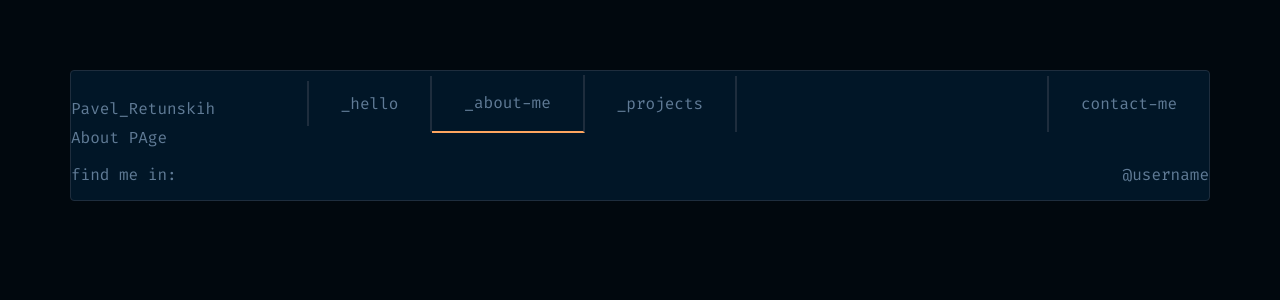
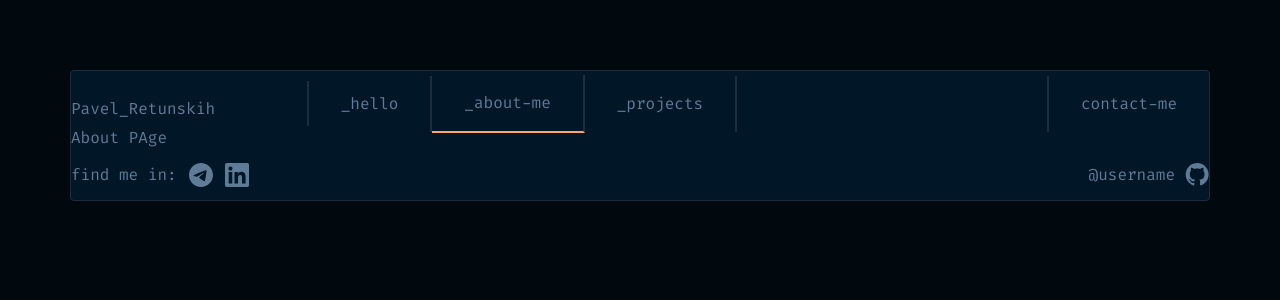
Before and after one commit to Pavel-Retunskih/portfolionext, a Next.js app: page /about_me in a window 1280 px wide. Shown: the top 300 px of the page. Built offline with nearby package versions, Linux system fonts and the light colour scheme.

Commit message:
add icons

```diff
--- a/src/widgets/Footer/Footer.tsx
+++ b/src/widgets/Footer/Footer.tsx
@@ -1,14 +1,18 @@
-export function Footer(){
+import GithubIcon from "@/assets/svg/GithubIcon";
+import TelegramIcon from "@/assets/svg/TelegramIcon";
+import LinkedInIcon from "@/assets/svg/LinkedInIcon";
+
+export function Footer() {
   return (
       <div className={'h-[50px] w-full flex items-center justify-between'}>
-        <div>
+        <div className={'flex items-center gap-3'}>
           <p>find me in:</p>
-          <div></div>
-          <div></div>
+          <TelegramIcon className={'hover:text-secondary-white'}/>
+          <LinkedInIcon className={'hover:text-secondary-white'}/>
         </div>
-        <div>
+        <div className={'flex items-center gap-2.5'}>
           <span>@username</span>
-          <div></div>
+          <GithubIcon className={'hover:text-secondary-white'}/>
         </div>
       </div>
 
```
